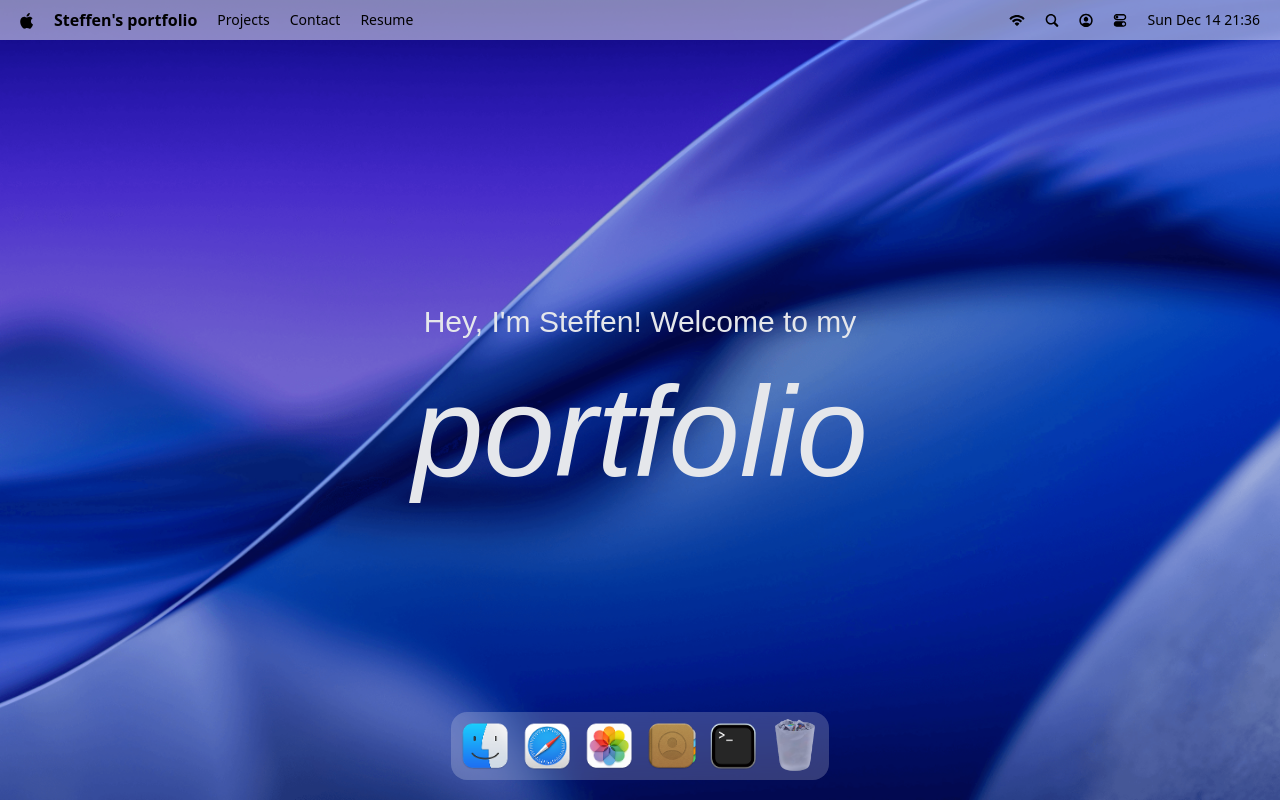
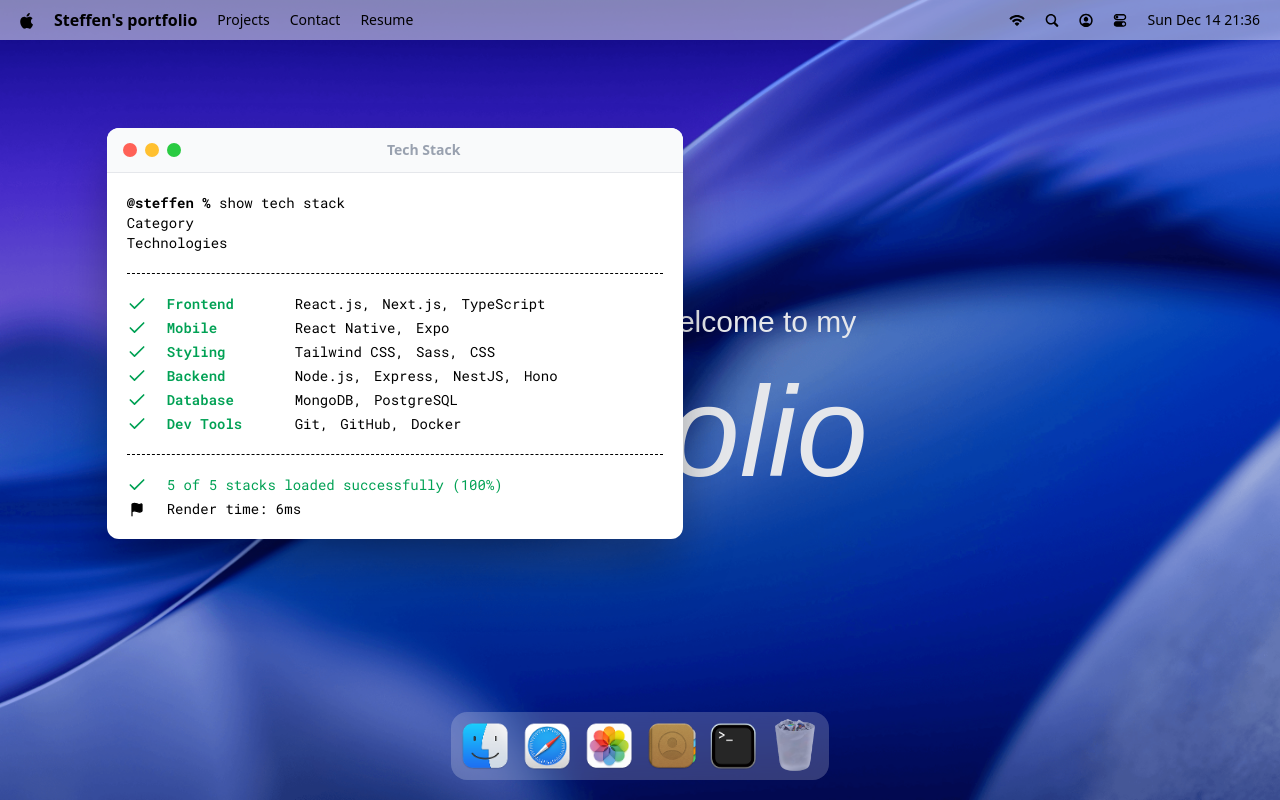
Before and after one commit to StoffenToffen/MacOS-Portfolio, a React (Vite) app: page / in a window 1280 px wide. Both pictures are taken after a click on the button 733 px from the left and 746 px from the top of the page. Built offline with nearby package versions, Linux system fonts and the light colour scheme; a web font is replaced by a local one.

Commit message:
Added first "app": Terminal, and functionality for opening, closing, and dragging windows

```diff
--- a/package.json
+++ b/package.json
@@ -14,11 +14,13 @@
 		"@tailwindcss/vite": "^4.1.17",
 		"dayjs": "^1.11.19",
 		"gsap": "^3.14.1",
+		"immer": "^11.0.1",
 		"lucide-react": "^0.560.0",
 		"react": "^19.2.0",
 		"react-dom": "^19.2.0",
 		"react-tooltip": "^5.30.0",
-		"tailwindcss": "^4.1.17"
+		"tailwindcss": "^4.1.17",
+		"zustand": "^5.0.9"
 	},
 	"devDependencies": {
 		"@biomejs/biome": "2.3.8",
--- a/src/App.jsx
+++ b/src/App.jsx
@@ -1,6 +1,12 @@
+import gsap from "gsap";
+import { Draggable } from "gsap/Draggable";
+
 import Dock from "#components/Dock";
 import Navbar from "#components/Navbar";
 import Welcome from "#components/Welcome";
+import Terminal from "#windows/Terminal";
+
+gsap.registerPlugin(Draggable)
 
 const App = () => {
 	return (
@@ -8,6 +14,8 @@
 			<Navbar />
 			<Welcome />
 			<Dock />
+
+			<Terminal />
 		</main>
 	);
 };
--- a/src/components/Dock.jsx
+++ b/src/components/Dock.jsx
@@ -1,10 +1,14 @@
+import { useGSAP } from "@gsap/react";
+
+import gsap from "gsap";
 import { useRef } from "react";
 import { Tooltip } from "react-tooltip";
+
 import { dockApps } from "#constants";
-import { useGSAP } from "@gsap/react";
-import gsap from "gsap";
+import useWindowStore from "#store/window";
 
 const Dock = () => {
+	const { openWindow, closeWindow, windows } = useWindowStore();
 	const dockRef = useRef(null);
 
 	useGSAP(() => {
@@ -57,9 +61,17 @@
 	}, []);
 
 	const toggleApp = (app) => {
-    //TODO: open windows
-  };
+		if (!app.canOpen) return;
 
+		const window = windows[app.id];
+		if (!window) return;
+
+		if (window.isOpen) {
+			closeWindow(app.id);
+		} else {
+			openWindow(app.id);
+		}
+	};
 	return (
 		<section id="dock">
 			<div ref={dockRef} className="dock-container">
--- /dev/null
+++ b/src/components/WindowControls.jsx
@@ -0,0 +1,15 @@
+import useWindowStore from "#store/window";
+
+const WindowControls = ({ target }) => {
+  const { closeWindow } = useWindowStore()
+
+  return (
+    <div id="window-controls">
+      <button type="button" className="close" onClick={() => closeWindow(target)} />
+      <div className="minimize"/>
+      <div className="maximize"/>
+    </div>
+  );
+}
+
+export default WindowControls;
--- /dev/null
+++ b/src/hoc/WindowWrapper.jsx
@@ -0,0 +1,57 @@
+import { useGSAP } from "@gsap/react";
+import gsap from "gsap";
+import { Draggable } from "gsap/Draggable";
+import { useLayoutEffect, useRef } from "react";
+
+import useWindowStore from "#store/window";
+
+const WindowWrapper = (Component, windowKey) => {
+	const Wrapped = (props) => {
+		const { focusWindow, windows } = useWindowStore();
+		const { isOpen, zIndex } = windows[windowKey];
+		const ref = useRef(null);
+
+		useGSAP(() => {
+			const el = ref.current;
+			if (!el || !isOpen) return;
+
+			el.style.display = "block";
+
+			gsap.fromTo(
+				el,
+				{ scale: 0.8, opacity: 0, y: 40 },
+				{ scale: 1, opacity: 1, y: 0, duration: 0.4, ease: "power3.out" },
+			);
+		}, [isOpen]);
+
+		useGSAP(() => {
+			const el = ref.current;
+			if (!el) return;
+
+			const [instance] = Draggable.create(el, {
+				onPress: () => focusWindow(windowKey),
+			});
+
+			return () => instance.kill();
+		}, []);
+
+		useLayoutEffect(() => {
+			const el = ref.current;
+			if (!el) return;
+
+			el.style.display = isOpen ? "block" : "none";
+		}, [isOpen]);
+
+		return (
+			<section id={windowKey} ref={ref} style={{ zIndex }} className="absolute">
+				<Component {...props} />
+			</section>
+		);
+	};
+
+	Wrapped.displayName = `WindowWrapper(${Component.displayName || Component.name || "Component"})`;
+
+	return Wrapped;
+};
+
+export default WindowWrapper;
--- /dev/null
+++ b/src/store/window.js
@@ -0,0 +1,39 @@
+import { create } from "zustand";
+import { immer } from "zustand/middleware/immer";
+
+import { INITIAL_Z_INDEX, WINDOW_CONFIG } from "#constants";
+
+const useWindowStore = create(
+	immer((set) => ({
+		windows: WINDOW_CONFIG,
+		nextZIndex: INITIAL_Z_INDEX + 1,
+
+		openWindow: (windowKey, data = null) =>
+			set((state) => {
+				const win = state.windows[windowKey];
+				if (!win) return;
+				win.isOpen = true;
+				win.zIndex = state.nextZIndex;
+				win.data = data ?? win.data;
+				state.nextZIndex++;
+			}),
+
+		closeWindow: (windowKey) =>
+			set((state) => {
+				const win = state.windows[windowKey];
+				if (!win) return;
+				win.isOpen = false;
+				win.zIndex = INITIAL_Z_INDEX;
+				win.data = null;
+			}),
+
+		focusWindow: (windowKey) =>
+			set((state) => {
+				const win = state.windows[windowKey];
+				if (!win) return;
+				win.zIndex = state.nextZIndex++;
+			}),
+	})),
+);
+
+export default useWindowStore;
--- /dev/null
+++ b/src/windows/Terminal.jsx
@@ -0,0 +1,56 @@
+import { Check, Flag } from "lucide-react";
+
+import WindowControls from "#components/WindowControls";
+import { techStack } from "#constants";
+import WindowWrapper from "#hoc/WindowWrapper";
+
+const Terminal = () => {
+	return (
+		<>
+			<div id="window-header">
+				<WindowControls target="terminal" />
+				<h2>Tech Stack</h2>
+			</div>
+			<div className="techstack">
+				<p>
+					<span className="font-bold">@steffen % </span>
+					show tech stack
+				</p>
+				<div className="labe">
+					<p className="w-32">Category</p>
+					<p>Technologies</p>
+				</div>
+				<ul className="content">
+					{techStack.map(({ category, items }) => (
+						<li key={category} className="flex items-center">
+							<Check className="check" size={20} />
+							<h3>{category}</h3>
+							<ul>
+								{items.map((item, i) => (
+									<li key={i}>
+										{item}
+										{i < items.length - 1 && ","}
+									</li>
+								))}
+							</ul>
+						</li>
+					))}
+				</ul>
+
+				<div className="footnote">
+					<p>
+						<Check size={20} /> 5 of 5 stacks loaded successfully (100%)
+					</p>
+
+					<p className="text-black">
+						<Flag size={15} fill="black" /> Render time: 6ms
+					</p>
+				</div>
+			</div>
+		</>
+	);
+};
+
+const TerminalWindow = WindowWrapper(Terminal, "terminal");
+
+export default TerminalWindow;
```
Also changed, not shown: 1 other file (tests, documents, lock files or other folders).
